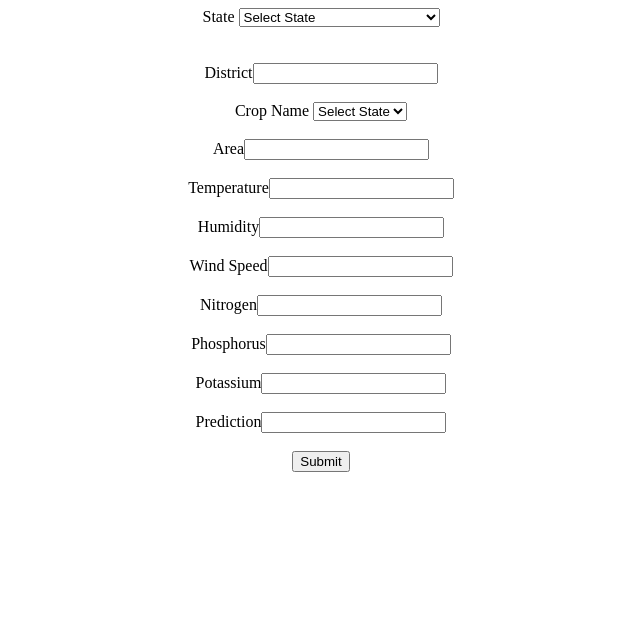
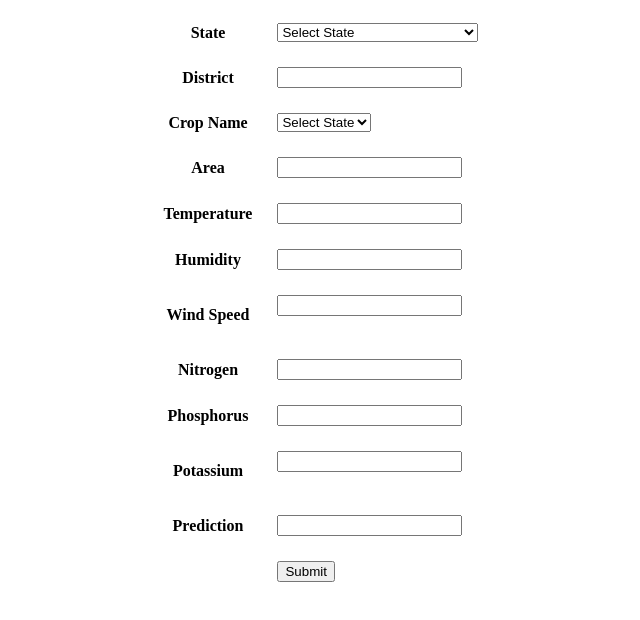
Before and after one commit to subhasish7077/Crop_yield_prediction, a plain HTML site: page templates/home.html in a window 1280 px wide. Shown: the whole page, without its empty margins (319-959 px from the left). Drawn offline with Linux system fonts and the light colour scheme.

Commit message:
pkl files

```diff
--- a/templates/home.html
+++ b/templates/home.html
@@ -4,11 +4,13 @@
     <meta charset="UTF-8">
     <meta http-equiv="X-UA-Compatible" content="IE=edge">
     <meta name="viewport" content="width=device-width, initial-scale=1.0">
-    <title>Document</title>
+    <title>crop yield prediction details fillup</title>
 </head>
 <body><center>
-    <label>State</label>
-    <select id="info" name="info">
+    <table cellspacing="5" cellpadding="10">
+        <tr>
+        <th>State</th>
+        <td><select id="info" name="info">
             <option hidden>Select State</option>
             <option value="Andaman and Nicobar Islands">Andaman and Nicobar Islands</option>
             <option value="Andhra Pradesh">Andhra Pradesh</option>
@@ -43,10 +45,14 @@
             <option value="Uttar Pradesh">Uttar Pradesh</option>
             <option value="Uttarakhand">Uttarakhand</option>
             <option value="West Bengal">West Bengal</option>
-    </select><br><br><br>
-    <label>District</label><input type="text" name="district"><br><br>
-    <label>Crop Name</label>
-    <select id="crop" name="crop">
+        </select></td></tr>
+        <tr>
+            <th>District</th>
+            <td><input type="text" name="district"></td>
+
+        </tr>
+        <tr><th>Crop Name</th>
+            <td>  <select id="crop" name="crop">
                 <option hidden>Select State</option>
                 <option value="Rice">Rice</option>
                 <option value="Banana">Banana</option>
@@ -57,16 +63,49 @@
                 <option value="Potato">Potato</option>
                 <option value="Tomato">Tomato</option>
                 <option value="Drum Stick">Drum Stick</option>
-    </select><br><br>
-    <label>Area</label><input type="numerical" name="area"><br><br>
-    <label>Temperature</label><input type="text" name="Temperature"><br><br>
-    <label>Humidity</label><input type="text" name="Humidity"><br><br>
-    <label>Wind Speed</label><input type="text" name="Windspeed"><br><br>
-    <label>Nitrogen</label><input type="text" name="nitrogen"><br><br>
-    <label>Phosphorus</label><input type="text" name="phosphorus"><br><br>
-    <label>Potassium</label><input type="text" name="potassium"><br><br>
-    <label>Prediction</label><input type="text" name="pred"><br><br>
-    <input type="submit">
+                </select>
+            </td>
+        </tr>
+        <tr>
+            <th><label>Area</label></th>
+            <td><input type="number" name="area"></td>
+        </tr>
+        <tr>
+            <th><label>Temperature</label></th>
+            <td><input type="number" name="Temperature"></td>
+        </tr>
+        <tr>
+            <th><label>Humidity</label></th>
+            <td><input type="number" name="Humidity"></td>
+        </tr>
+        <tr>
+            <th><label>Wind Speed</label></th>
+            <td> <input type="number" name="Windspeed"><br><br></td>
+        </tr>
+        <tr>
+            <th><label>Nitrogen</label></th>
+            <td><input type="text" name="nitrogen"></td>
+        </tr>
+        <tr>
+            <th><label>Phosphorus</label></th>
+            <td><input type="text" name="phosphorus"></td>
+        </tr>
+        <tr>
+            <th><label>Potassium</label></th>
+            <td><input type="text" name="potassium"><br><br></td>
+        </tr>
+
+        <tr>
+            <th><label>Prediction</label></th>
+            <td><input type="text" name="pred"></td>
+        </tr>
+
+        <tr><th></th>
+        <td><input type="submit"></td>
+    </tr>
+
+    </table>
+
 
     </center>
 </body>
```
Also changed, not shown: 3 other files. Lines whose indentation alone changed are shown as unchanged.
